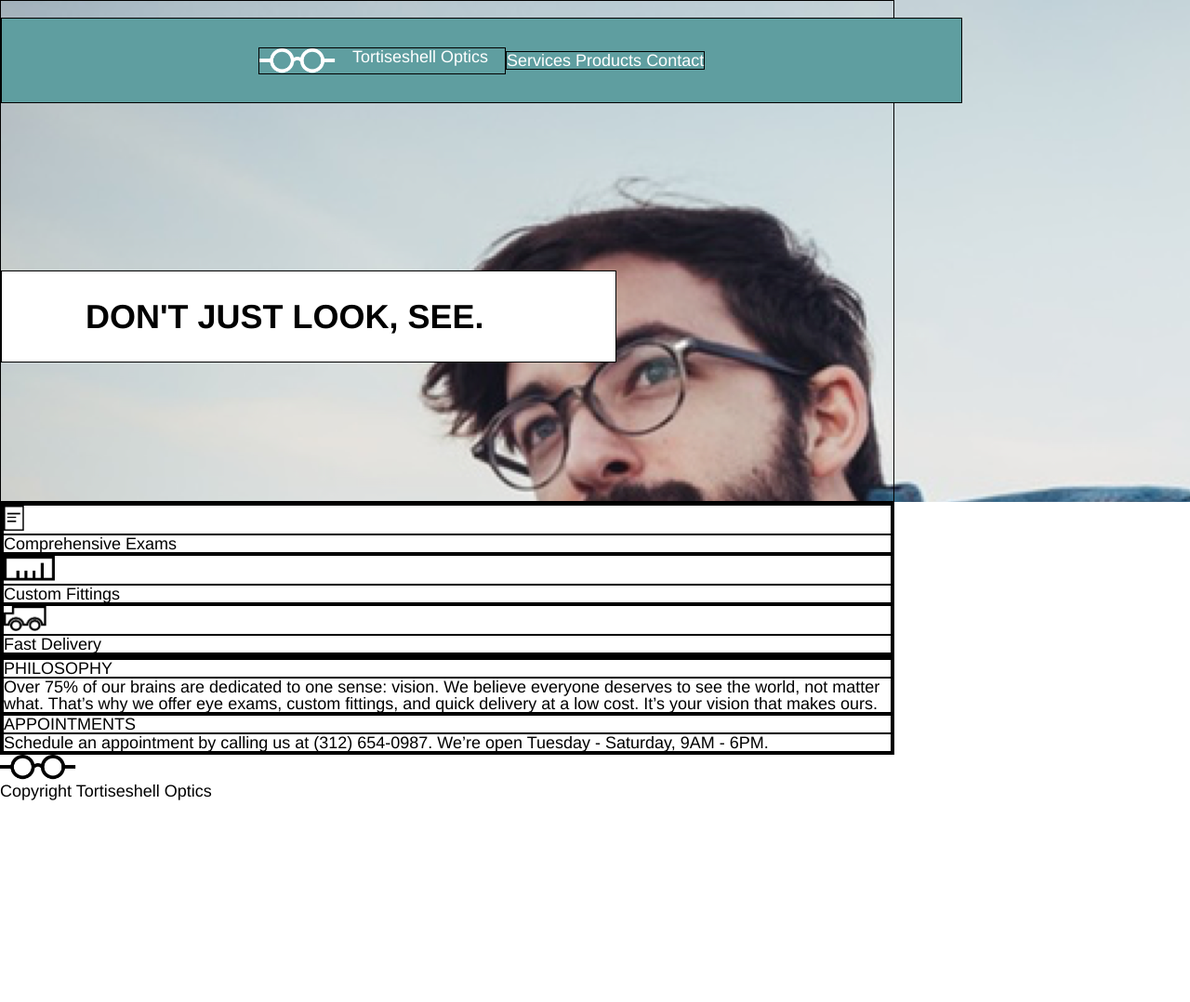
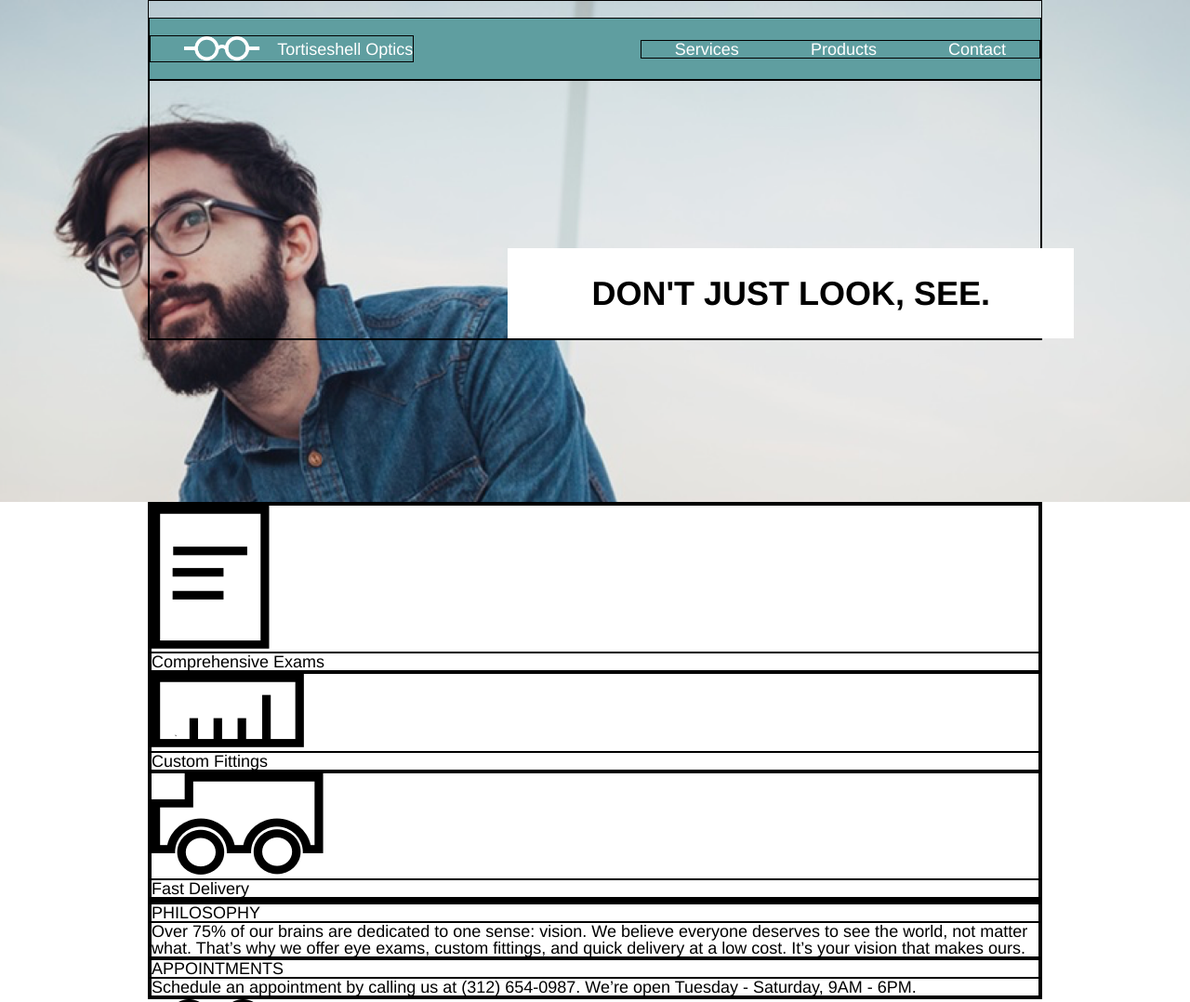
Before and after one commit to tlally/TortiseshellOptics, a plain HTML site: page index.html in a window 1280 px wide. Shown: the top 1078 px of the page at 93% size. Before the commit the page ends 861 px from the top, so only its background shows below. Drawn offline with Linux system fonts and the light colour scheme.

Commit message:
completed the banner

```diff
--- a/resources/css/style.css
+++ b/resources/css/style.css
@@ -20,34 +20,37 @@ h1 {
 }
 
 .container {
-  width: 960px;
-  display: block;
+  max-width: 960px;
+  margin: 0 auto;
+
 }
 
 /* Header */
 header {
-  display: flex;
+  display: block;
   background-image: url("../images/glasses-bg.png");
   height: 30rem;
-  width: 100%;
+  background-repeat: no-repeat;
+  background-position: center;
+  background-size: cover;
+
 
 
 
 }
 
+header.container {
+
+}
+
 .header {
   display: flex;
-  padding: 1rem 2rem;
-  justify-content: space-between;
-  object-position: center;
-  width: 100%;
-  align-items: center;
+  padding: 1rem 0;
+  margin-top: 1rem;
   background-color: cadetblue;
   color: white;
-  height: 3rem;
-  margin-top: 1rem;
-  object-position: center;
-  justify-content: center;
+  justify-content: space-between;
+  align-items: center;
 }
 
 .logo-block {
@@ -57,10 +60,17 @@ header {
 
 }
 
-.logo-block,
+.logo-block
  img {
   height: 1.5rem;
+  padding-left: 2rem;
   padding-right: 1rem;
+}
+
+.logo-block
+p {
+  display: flex;
+  align-items: center;
 }
 
 .nav-block {
@@ -71,13 +81,19 @@ header {
 
 ul li {
   display: inline;
+  padding: 2rem;
 }
 
 .banner-content {
-  width: 50%;
-  padding: 1.5rem 5rem;
-  margin: 10rem 0 0 0;
-  background-color: white;
+  display: flex;
+  flex-direction: row;
   justify-content: flex-end;
 
 }
+
+.banner-content h1 {
+  color: black;
+  padding: 1.5rem 5rem;
+  margin: 10rem -2rem 0 0;
+  background-color: white;
+}
```
